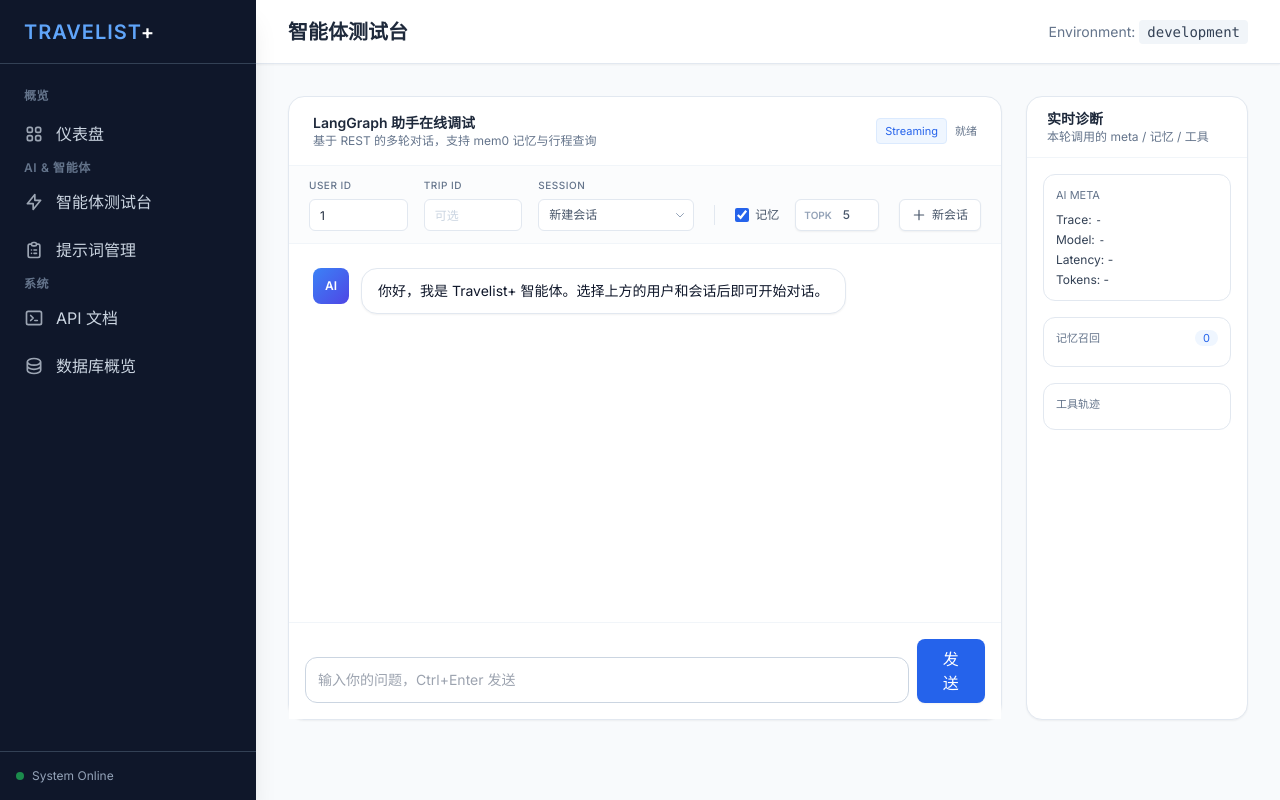
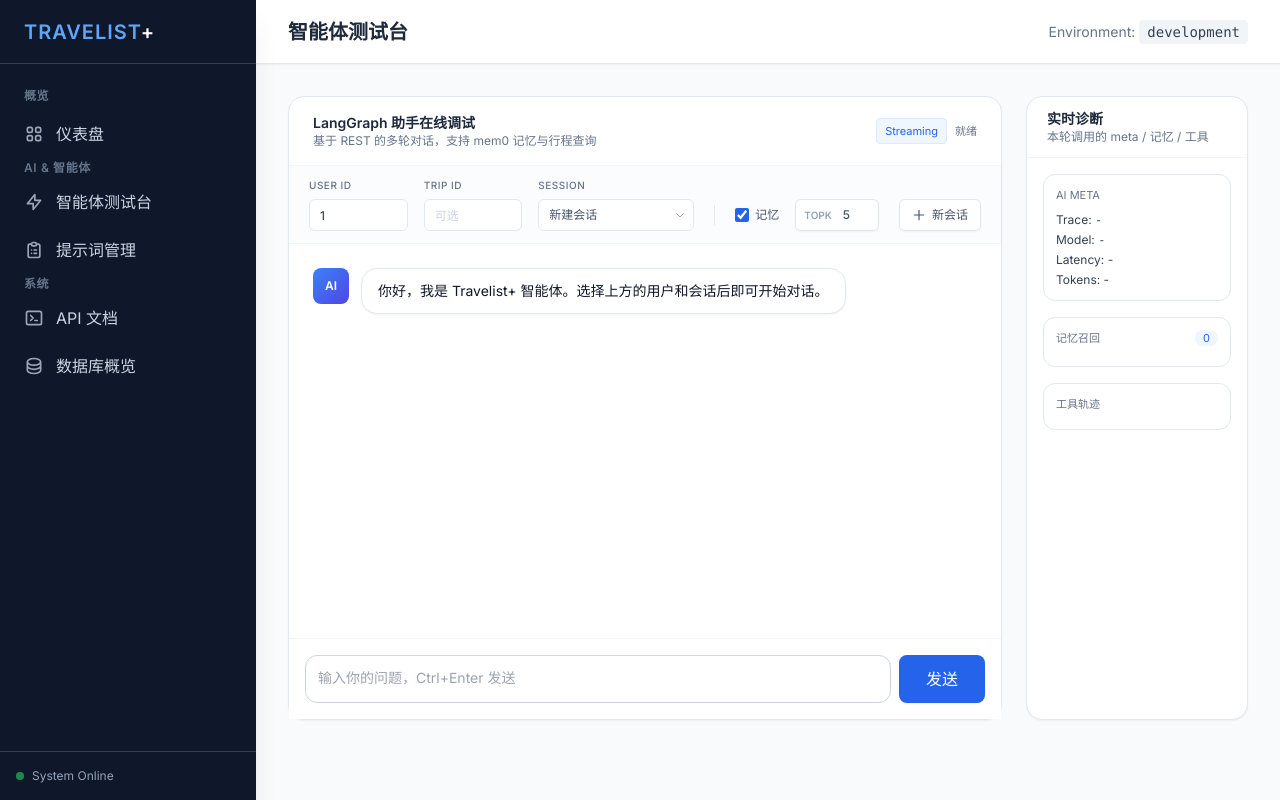
Before and after one commit to Kirayu173/Travelist-, a Python web app: template backend/app/admin/templates/ai_console.html in a window 1280 px wide. Run offline with Jinja, Linux system fonts and the light colour scheme; the template is opened without the code that fills it: most values are stand-ins (such as "Sample title", 1, 10 or a date in 2020); some libraries are stand-ins or nearby versions.

Commit message:
Phase5.2-Preview-03

```diff
--- a/backend/app/admin/templates/ai_console.html
+++ b/backend/app/admin/templates/ai_console.html
@@ -76,9 +76,9 @@
         </div>
 
         <div class="p-4 border-t border-slate-100 bg-white">
-            <div class="relative flex items-end gap-2">
-                <textarea id="queryInput" class="w-full border border-slate-300 rounded-xl px-3 py-3 text-sm resize-none focus:ring-2 focus:ring-blue-500/30 focus:border-blue-500" rows="1" placeholder="输入你的问题，Ctrl+Enter 发送"></textarea>
-                <button id="sendBtn" class="bg-blue-600 hover:bg-blue-700 text-white px-5 py-2 rounded-lg shadow-sm disabled:opacity-50">发送</button>
+            <div class="relative flex items-stretch gap-2">
+                <textarea id="queryInput" class="w-full h-12 border border-slate-300 rounded-xl px-3 py-3 text-sm resize-none focus:ring-2 focus:ring-blue-500/30 focus:border-blue-500" rows="1" placeholder="输入你的问题，Ctrl+Enter 发送"></textarea>
+                <button id="sendBtn" class="bg-blue-600 hover:bg-blue-700 text-white px-5 rounded-lg shadow-sm disabled:opacity-50 min-w-[86px] h-12 flex items-center justify-center">发送</button>
             </div>
         </div>
     </div>
@@ -303,9 +303,12 @@ function renderDiagnostics(payload) {
     const toolTraces = payload.tool_traces || [];
     const tracesDom = document.getElementById("toolTraces");
     tracesDom.innerHTML = toolTraces.length ? toolTraces.map(t => `
-        <div class="flex items-center gap-2">
+        <div class="flex flex-wrap items-center gap-2 border border-slate-100 rounded-md px-2 py-1">
             <span class="px-2 py-0.5 rounded bg-slate-100 text-slate-700 text-[11px]">${t.node}</span>
             <span class="text-[11px] ${t.status === 'ok' ? 'text-green-600' : 'text-amber-600'}">${t.status}</span>
+            ${t.tool ? `<span class="text-[11px] text-slate-600">tool: ${t.tool}</span>` : ''}
+            ${t.reason ? `<span class="text-[11px] text-slate-500">reason: ${t.reason}</span>` : ''}
+            ${t.error ? `<span class="text-[11px] text-red-600">error: ${t.error}</span>` : ''}
         </div>
     `).join("") : '<div class="text-xs text-slate-400">暂无工具轨迹</div>';
 }
--- a/backend/app/agents/tools/navigation/path_navigate.py
+++ b/backend/app/agents/tools/navigation/path_navigate.py
@@ -13,8 +13,8 @@ logger = tool_logger("path_navigate")
 class PathNavigateInput(BaseModel):
     routes: List[Dict[str, str]] = Field(
         ...,
-        min_items=1,
-        max_items=20,
+        min_length=1,
+        max_length=20,
         description="路径列表，每项包含 origin 和 destination",
     )
     travel_mode: Literal["driving", "walking", "transit", "bicycling"] = "driving"
--- a/backend/app/api/admin.py
+++ b/backend/app/api/admin.py
@@ -64,6 +64,7 @@ async def admin_dashboard(
 async def admin_api_docs_page(request: Request):
     """Render the integrated API Docs page (Swagger UI)."""
     return templates.TemplateResponse(
+        request,
         "api_docs.html",
         {"request": request, "settings": settings},
     )
@@ -101,6 +102,7 @@ async def admin_db_schema(
         tables_dict = data.get("tables", {}) or {}
         tables = [{"name": name, **details} for name, details in tables_dict.items()]
         return templates.TemplateResponse(
+            request,
             "db_schema.html",
             {"request": request, "settings": settings, "tables": tables},
         )
@@ -295,7 +297,7 @@ async def admin_ai_console(
     # --- Fix: 注入 settings，供 base.html 使用 ---
     context["settings"] = settings
 
-    response = templates.TemplateResponse("ai_console.html", context)
+    response = templates.TemplateResponse(request, "ai_console.html", context)
     token = request.query_params.get("token")
     if token:
         response.set_cookie("admin_token", token, httponly=True, samesite="lax")
@@ -313,7 +315,7 @@ async def admin_ai_prompts(
         "settings": settings,
         "prompts": [p.model_dump(mode="json") for p in admin_service.list_prompts()],
     }
-    response = templates.TemplateResponse("ai_prompts.html", context)
+    response = templates.TemplateResponse(request, "ai_prompts.html", context)
     token = request.query_params.get("token")
     if token:
         response.set_cookie("admin_token", token, httponly=True, samesite="lax")
```
